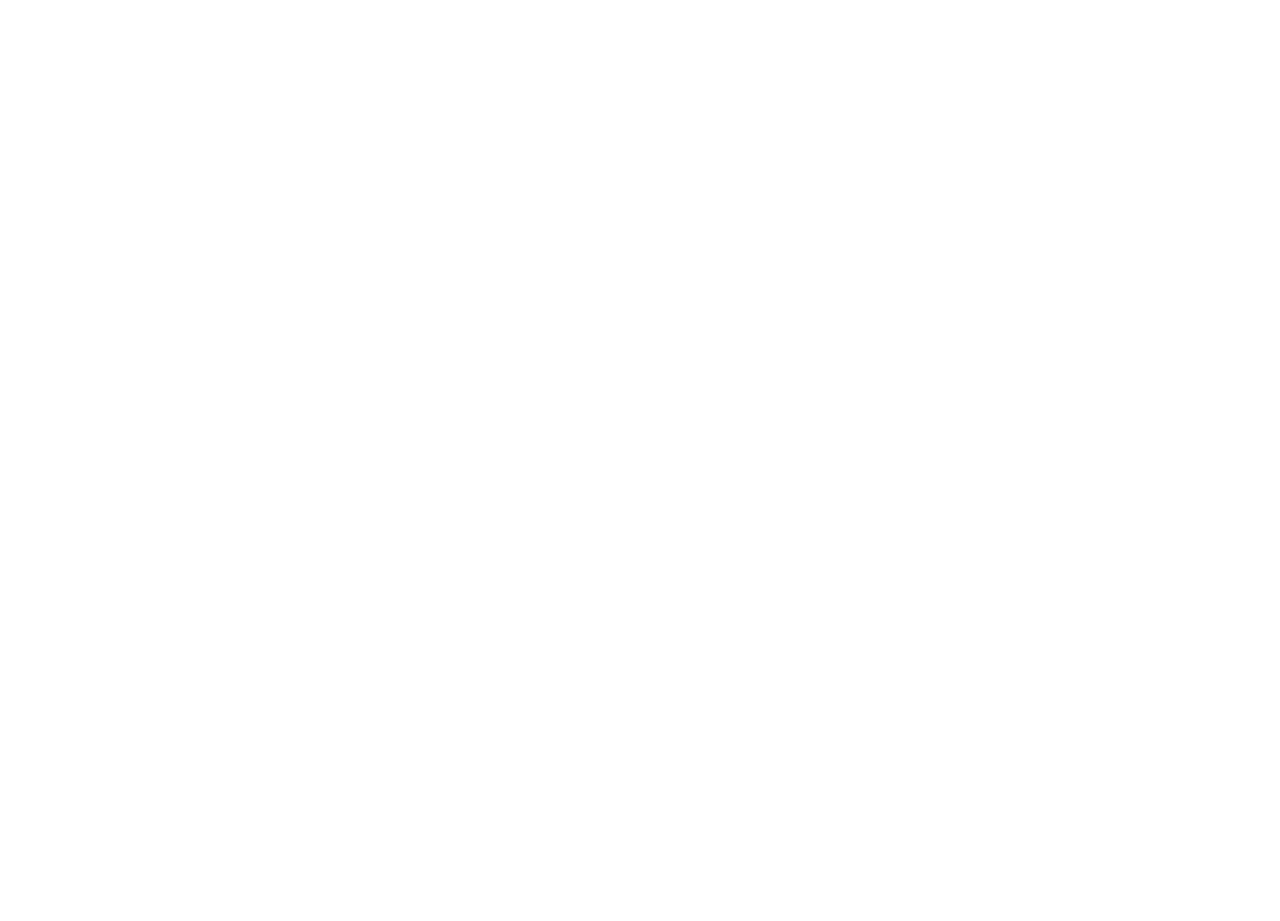
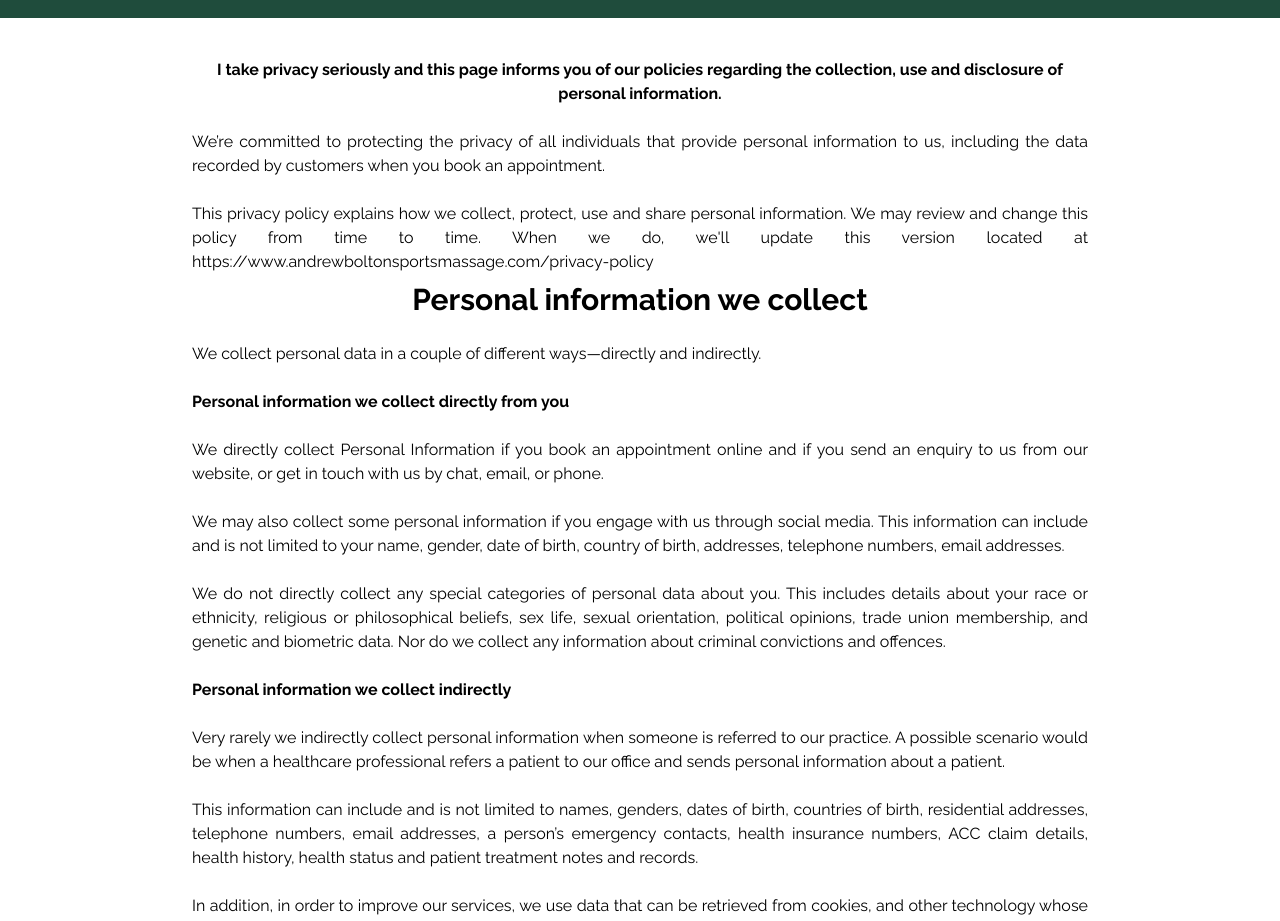
Before and after one commit to andrew-molten/absmassage, a React (Vite) app: page /privacy-policy in a window 1280 px wide. Before the commit this address had no page. Shown: the part 160-1081 px from the top of the page. Before the commit the page ends 800 px from the top, so only its background shows below. Built offline with nearby package versions, Linux system fonts and the light colour scheme; a web font is replaced by a local one.

Commit message:
add privacy-policy

```diff
--- /dev/null
+++ b/client/pages/PrivacyPolicy.tsx
@@ -0,0 +1,212 @@
+function PrivacyPolicy() {
+  return (
+    <>
+      <div className="heading-wrapper">
+        <h1 className="heading">Privacy Policy</h1>
+      </div>
+      <div className="content-container">
+        <p className="center">
+          <strong>
+            I take privacy seriously and this page informs you of our policies
+            regarding the collection, use and disclosure of personal
+            information.
+          </strong>
+        </p>
+        <p>
+          We’re committed to protecting the privacy of all individuals that
+          provide personal information to us, including the data recorded by
+          customers when you book an appointment.
+        </p>
+        <p>
+          {`This privacy policy explains how we collect, protect, use and share
+          personal information. We may review and change this policy from time
+          to time. When we do, we'll update this version located at
+          https://www.andrewboltonsportsmassage.com/privacy-policy`}
+        </p>
+        <h2 className="mt-2">Personal information we collect</h2>
+        <p>
+          We collect personal data in a couple of different ways—directly and
+          indirectly.
+        </p>
+
+        <p>
+          <strong>Personal information we collect directly from you</strong>
+        </p>
+
+        <p>
+          We directly collect Personal Information if you book an appointment
+          online and if you send an enquiry to us from our website, or get in
+          touch with us by chat, email, or phone.
+        </p>
+
+        <p>
+          We may also collect some personal information if you engage with us
+          through social media. This information can include and is not limited
+          to your name, gender, date of birth, country of birth, addresses,
+          telephone numbers, email addresses.
+        </p>
+
+        <p>
+          We do not directly collect any special categories of personal data
+          about you. This includes details about your race or ethnicity,
+          religious or philosophical beliefs, sex life, sexual orientation,
+          political opinions, trade union membership, and genetic and biometric
+          data. Nor do we collect any information about criminal convictions and
+          offences.
+        </p>
+
+        <p>
+          <strong>Personal information we collect indirectly</strong>
+        </p>
+
+        <p>
+          Very rarely we indirectly collect personal information when someone is
+          referred to our practice. A possible scenario would be when a
+          healthcare professional refers a patient to our office and sends
+          personal information about a patient.
+        </p>
+        <p>
+          This information can include and is not limited to names, genders,
+          dates of birth, countries of birth, residential addresses, telephone
+          numbers, email addresses, a person’s emergency contacts, health
+          insurance numbers, ACC claim details, health history, health status
+          and patient treatment notes and records.
+        </p>
+        <p>
+          In addition, in order to improve our services, we use data that can be
+          retrieved from cookies, and other technology whose purpose is
+          gathering data about website use. This data may include:
+        </p>
+        <ul className="ml-4 list-inside list-disc">
+          <li className=" mt-2">
+            Browser and hardware data, such as IP address, type of device,
+            operating system, browser type, screen resolution, language, device
+            make and model, as well as the versions of the above mentioned
+            services.
+          </li>
+          <li className=" mt-2">
+            Cookie and tracking technology data, which would include pages
+            visited, time spent on pages, language preferences, and other
+            anonymous traffic data.
+          </li>
+        </ul>
+        <h2 className="mt-2">How this information is used</h2>
+        <p>
+          In general, personal information we collect is used by us to inform
+          our decision making in how to best look after the client. The personal
+          information we collect about our own clients may also be used for
+          billing, identification, authentication, and for contacting them if we
+          need to.
+        </p>
+        <p>
+          We may, with consent, use email addresses to share reports, advice,
+          news, tips, updates and special offers. People who receive these
+          promotional emails can unsubscribe at any time, please email
+          andrew@andrewboltonsportsmassage.com with UNSUBSCRIBE in the subject
+          line.
+        </p>
+        <p>
+          Personal information relating to third parties will not be shared with
+          any other entity unless the person it relates to has requested that it
+          is shared.
+        </p>
+        <p>
+          We may use other data for a range of different purposes, provided we
+          comply with applicable law and our contractual commitments, such as:
+        </p>
+        <ul>
+          <li>
+            To deliver customer service and assist you with any inquiries you
+            may have.
+          </li>
+          <li>
+            To analyse trends, administer or optimise our service, monitor usage
+            or traffic patterns and gather demographic information about our
+            user base as a whole.
+          </li>
+          <li>
+            To control unauthorised use or abuse of our database—or otherwise
+            detect, investigate or prevent activities that may violate our
+            policies or be illegal.
+          </li>
+        </ul>
+        <h2 className="mt-2">How information is disclosed</h2>
+        <p>
+          Except as described in this Privacy Policy, Andrew Bolton Sports
+          Massage will not share, sell, or rent personal information with anyone
+          without your permission or unless ordered by a court of law. We work
+          with third-party services in New Zealand and Australia, such as:
+        </p>
+        <ul>
+          <li>
+            ‘Cliniko’ our practice management software, located in Australia
+          </li>
+          <li>‘Hnry’, our tax agent, located in New Zealand</li>
+        </ul>
+        <p>
+          that we allow access to personal information, and may use it on our
+          behalf strictly for the purposes for which they are engaged. We
+          minimise the amount of personal data that is utilised by these
+          services, and we have ensured that these services process your data in
+          accordance with the appropriate regulations. We are not responsible
+          for the privacy policies and practices of these third-party services.
+        </p>
+        <p>
+          We may forward personal information and health records to another
+          health professional if requested with consent.
+        </p>
+        <p>
+          In rare circumstances, we may be obliged to disclose personal
+          information if disclosure is required to comply with the law, if we
+          believe it is necessary to protect our rights, or if the ownership and
+          assets of Andrew Bolton Sports Massage were to be transferred to
+          another party.
+        </p>
+        <h2 className="mt-2">The security of your Personal Information</h2>
+        <p>
+          We take security seriously, and so do our third party services. Data
+          is encrypted, stored in state-of-the-art facilities, access is
+          restricted to those who have a need to know, and the technology to
+          maintain security is regularly reviewed.
+        </p>
+        <p>
+          In the event that there is a breach and your Personal Information that
+          we have collected directly is at risk, you will be notified within 96
+          hours of discovering the breach. You will be informed of what
+          information is at risk, steps that we have taken to ensure your
+          safety, and what action we are taking or have taken to rectify the
+          breach.
+        </p>
+        <p>
+          <strong>
+            Access, correct or delete personal information about you
+          </strong>
+        </p>
+        <p>
+          You can request access to the personal information you have provided
+          to us, via email to andrew@andrewboltonsportsmassage.com.
+        </p>
+        <p>
+          If you think there’s a problem with the personal information we hold
+          about you, you can request a correction. This enables you to have any
+          incomplete or inaccurate data we hold about you corrected.
+        </p>
+        <p>
+          {`If you want to request erasure of your personal information, we'll
+          take all reasonable steps to do so unless we are required to keep it
+          for legal reasons, which will be notified to you, if applicable, at
+          the time of your request.`}
+        </p>
+        <h2 className="mt-2">Questions or complaints</h2>
+        <p>
+          If you have any questions or complaints about our Privacy Policy or
+          the way we handle your personal information, you can contact us at
+          andrew@andrewboltonsportsmassage.com. This is our preferred method of
+          contact.
+        </p>
+      </div>
+    </>
+  )
+}
+
+export default PrivacyPolicy
--- a/client/router.tsx
+++ b/client/router.tsx
@@ -10,7 +10,8 @@
 import About from './pages/About.tsx'
 import FAQ from './pages/FAQ.tsx'
 import Contact from './pages/Contact.tsx'
-import RefundCancellations from './pages/Refund-Cancellations.tsx'
+import RefundCancellations from './pages/RefundCancellations.tsx'
+import PrivacyPolicy from './pages/PrivacyPolicy.tsx'
 
 const router = createBrowserRouter(
   createRoutesFromElements(
@@ -21,6 +22,7 @@
       <Route path="/faq" element={<FAQ />} />
       <Route path="/contact" element={<Contact />} />
       <Route path="/refund-cancellations" element={<RefundCancellations />} />
+      <Route path="/privacy-policy" element={<PrivacyPolicy />} />
     </Route>,
   ),
 )
```
Also changed, not shown: client/pages/RefundCancellations.tsx (renamed from client/pages/Refund-Cancellations.tsx).
